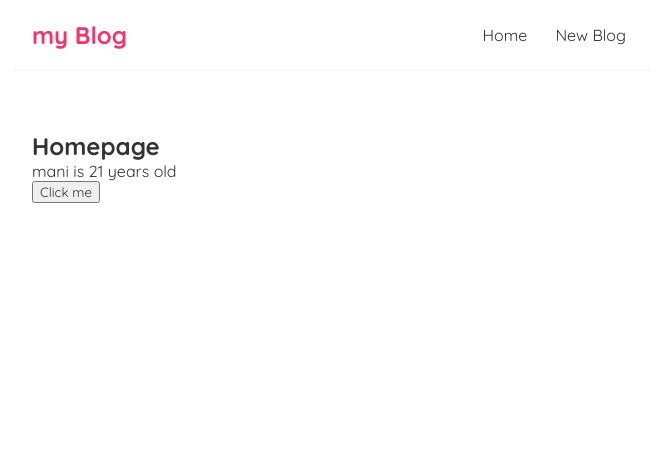
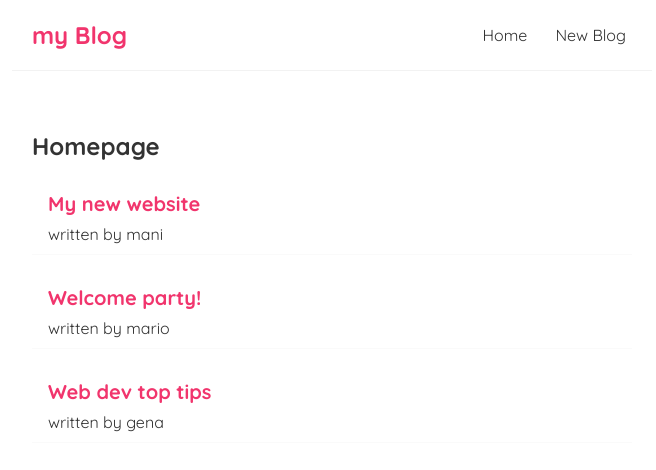
Before and after one commit to OsmanBytyqi/ReactAPP, a React (Create React App) app: page / in a window 1280 px wide. Shown: the top 470 px of the page, without its empty margins (308-964 px from the left). Built offline with nearby package versions, Linux system fonts and the light colour scheme; the HTML template or start-up script is replaced by a standard one.

Commit message:
outputting lists

```diff
--- a/src/home.js
+++ b/src/home.js
@@ -4,20 +4,28 @@
 
 const Home = () => {
 
-    const [name,setName]=useState("mani")
-    const [age,setAge]=useState(21)
+    const [blogs, setBlogs] = useState([
+      { title: 'My new website', body: 'lorem ipsum...', author: 'mani', id: 1 },
+      { title: 'Welcome party!', body: 'lorem ipsum...', author: 'mario', id: 2 },
+      { title: 'Web dev top tips', body: 'lorem ipsum...', author: 'gena', id: 3 }
+    ]);
 
-    const handleClick = (e) => {
-        setName("mario");
-        setAge(10);
 
-    }
 
     return (
       <div className="home">
         <h2>Homepage</h2>
-        <p>{name} is {age} years old</p>
-        <button onClick={handleClick}>Click me</button>
+        {blogs.map((blog)=>(
+          <div className="blog-preview" key={blog.id}>
+            <h2>{blog.title}</h2>
+            <p>written by {blog.author}</p>
+
+
+          </div>
+
+
+
+        ))}
       </div>
     );
   }
--- a/src/index.css
+++ b/src/index.css
@@ -33,3 +33,17 @@
   margin: 40px auto;
   padding: 20px;
 }
+
+.blog-preview {
+  padding: 10px 16px;
+  margin: 20px 0;
+  border-bottom: 1px solid #fafafa;
+}
+.blog-preview:hover {
+  box-shadow: 1px 3px 5px rgba(0,0,0,0.1);
+}
+.blog-preview h2 {
+  font-size: 20px;
+  color: #f1356d;
+  margin-bottom: 8px;
+}
```
